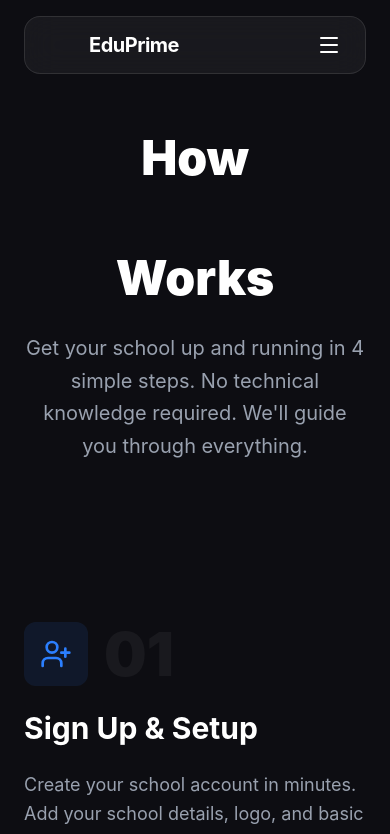
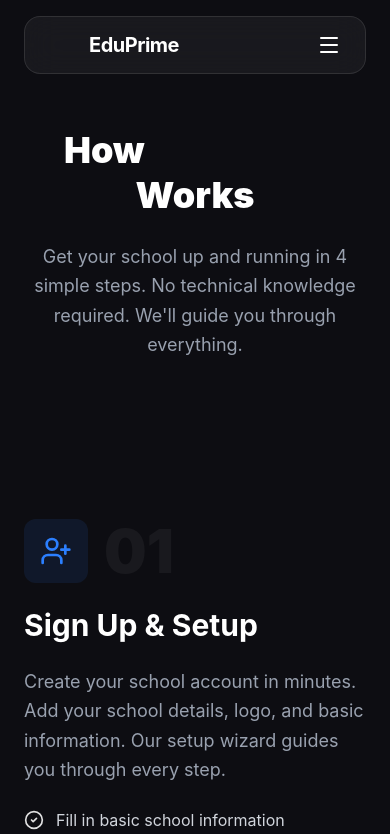
Before and after one commit to Naseer-047/School-website, a React app in the folder frontend/: page /how-it-works in a window 390 px wide. Shown: the top 834 px of the page. Built offline with nearby package versions, Linux system fonts and the light colour scheme; the HTML template or start-up script is replaced by a standard one.

Commit message:
Implement a new "How It Works" page detailing the platform's setup process and features with interactive animations.

```diff
--- a/frontend/src/pages/HowItWorksPage.jsx
+++ b/frontend/src/pages/HowItWorksPage.jsx
@@ -1,6 +1,7 @@
 import React, { useEffect, useRef, useState } from 'react';
 import Navbar from '../components/landing/Navbar';
 import Footer from '../components/landing/Footer';
+import CreativeLoader from '../components/ui/CreativeLoader';
 import { gsap } from 'gsap';
 import { ScrollTrigger } from 'gsap/ScrollTrigger';
 import {
@@ -252,14 +253,7 @@ const HowItWorksPage = () => {
     ];
 
     if (loading) {
-        return (
-            <div className="min-h-screen bg-background flex items-center justify-center">
-                <div className="text-center">
-                    <Loader2 className="w-12 h-12 text-primary animate-spin mx-auto mb-4" />
-                    <p className="text-gray-400">Loading guide...</p>
-                </div>
-            </div>
-        );
+        return <CreativeLoader text="Loading Guide" />;
     }
 
     return (
@@ -269,10 +263,10 @@ const HowItWorksPage = () => {
             {/* Hero Section */}
             <section className="pt-32 pb-20 px-6">
                 <div ref={heroRef} className="max-w-7xl mx-auto text-center">
-                    <h1 className="text-5xl md:text-6xl font-black text-white mb-6 leading-tight">
+                    <h1 className="text-4xl md:text-5xl lg:text-6xl font-black text-white mb-6 leading-tight">
                         How <span className="bg-gradient-to-r from-primary to-accent bg-clip-text text-transparent">EduPrime</span> Works
                     </h1>
-                    <p className="text-xl text-gray-400 max-w-3xl mx-auto leading-relaxed">
+                    <p className="text-lg md:text-xl text-gray-400 max-w-3xl mx-auto leading-relaxed">
                         Get your school up and running in 4 simple steps. No technical knowledge required.
                         We'll guide you through everything.
                     </p>
```
